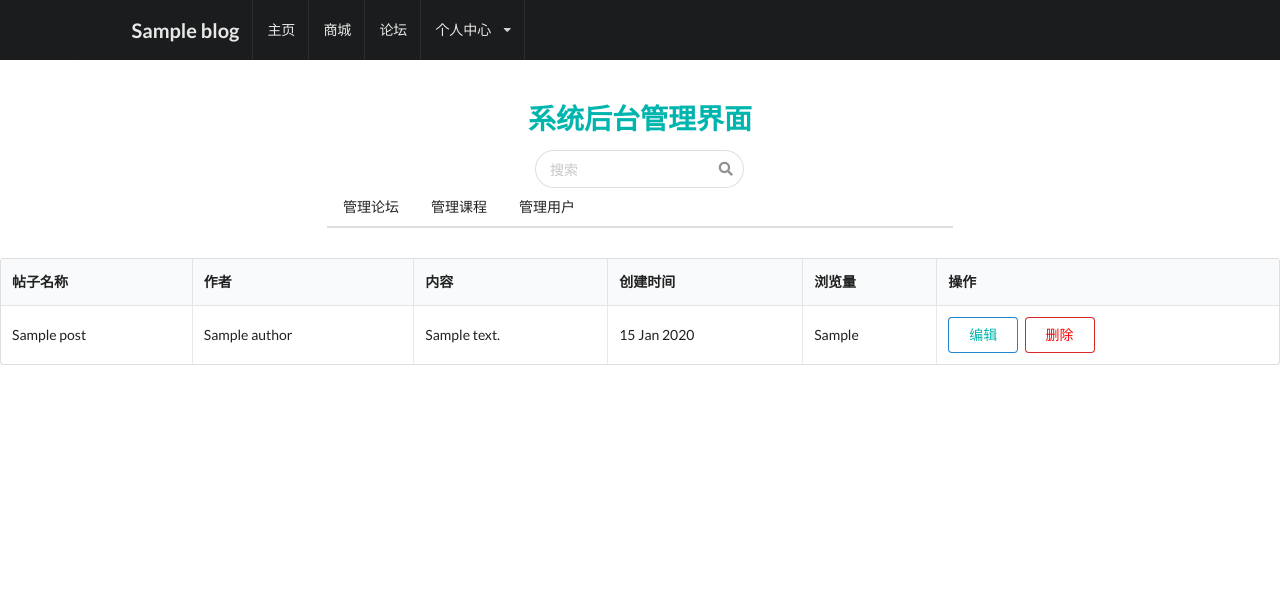
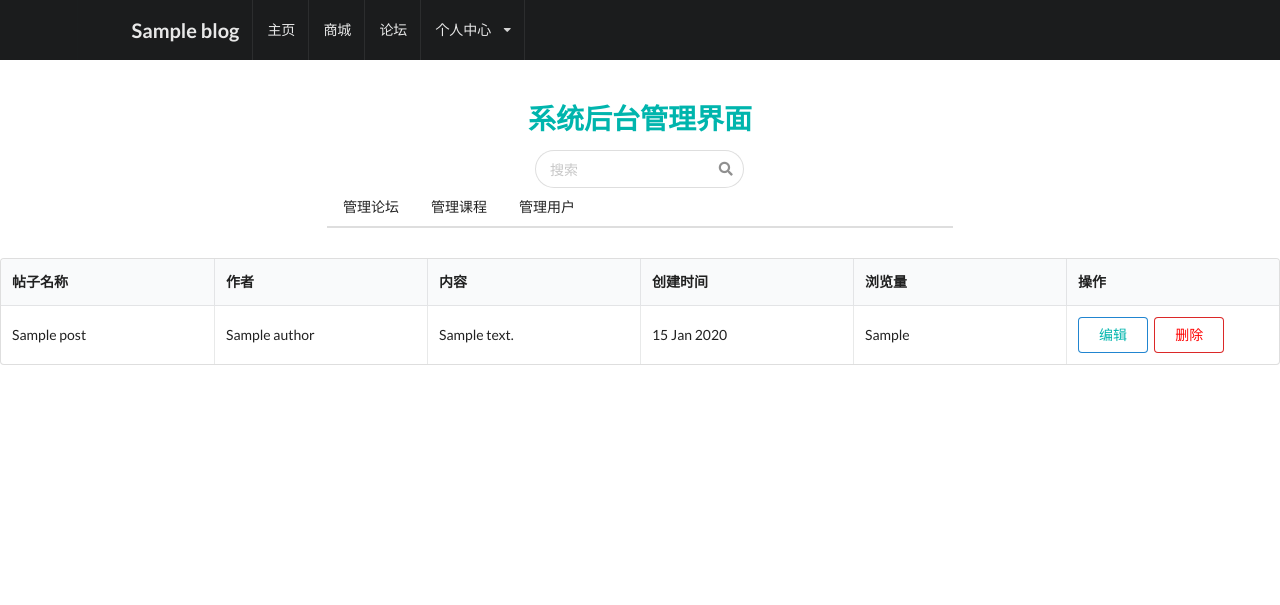
Before and after one commit to 18898286061/CourseExpress, a Node project: template views/admin.ejs in a window 1280 px wide. Shown: the top 605 px of the page. Run offline with Node 20 templates, Linux system fonts and the light colour scheme; the template is opened without the code that fills it: most values are stand-ins (such as "Sample title", 1, 10 or a date in 2020); some libraries are stand-ins or nearby versions.

Commit message:
优化后台表格样式&优化添加课程布局

```diff
--- a/views/adminCourse.ejs
+++ b/views/adminCourse.ejs
@@ -1,5 +1,6 @@
 <%- include('header') %>
 <%- include('components/adminHeader') %>
+
 <div style= "margin-top: 2px" class="course-tabel">
     <div class="clearfix">
       <button class="ui blue button" style="float: right;">
--- a/views/components/admin-courseContent.ejs
+++ b/views/components/admin-courseContent.ejs
@@ -8,7 +8,7 @@
   <td><%= course.price %></td>
 
   <td class="courseUser"><%= course.courseUser %></td>
-  <td width="300"><%= course.description %></td>
+  <td class="description" width="300"><%= course.description %></td>
   <td>
     <button class="ui primary basic button"><a href="/admin/<%= course._id %>/courseEdit">编辑</a></button>
     <button class="ui negative basic button"><a href="/admin/<%= course._id %>/courseRemove" style="color: red">删除</a></button>
--- a/views/components/admin-userContent.ejs
+++ b/views/components/admin-userContent.ejs
@@ -1,6 +1,6 @@
 <tr>
   <td><%= user.name %></td>
-  <td style="width: 100px; height: 80px; overflow: hidden; position: relative;">
+  <td style="width: 100px; height: 45px; overflow: hidden; position: relative;">
     <img style="max-width: 100%; position: absolute; left: 0; top: 0; right: 0; bottom: 0; margin:auto" src="/img/<%= user.avatar %>" alt="cover">
   </td>
   <td class="gender"><%= user.gender %></td>
--- a/views/components/adminHeader.ejs
+++ b/views/components/adminHeader.ejs
@@ -1,6 +1,19 @@
 <style>
 .ui.menu {margin: 3em 0em;}
 .ui.menu:last-child {margin-bottom: 30px;}
+
+table {
+  width: 100%;
+  table-layout: fixed;
+}
+td{
+  width:100%;
+  word-break:keep-all;/* 不换行 */
+  white-space:nowrap;/* 不换行 */
+  overflow:hidden;/* 内容超出宽度时隐藏超出部分的内容 */
+  text-overflow:ellipsis;/* 当对象内文本溢出时显示省略标记(...) ；需与overflow:hidden;一起使用*/
+}
+
 </style>
 <h1 style="
   text-align: center;
--- a/views/signin.ejs
+++ b/views/signin.ejs
@@ -59,7 +59,7 @@
       </form>
 
       <div class="ui message">
-        还为拥有账户？ <a href="/signup">注册</a>
+        还没有账户？ <a href="/signup">注册</a>
       </div>
     </div>
   </div>
```
Also changed, not shown: views/buy.ejs (+8 -1 lines).
